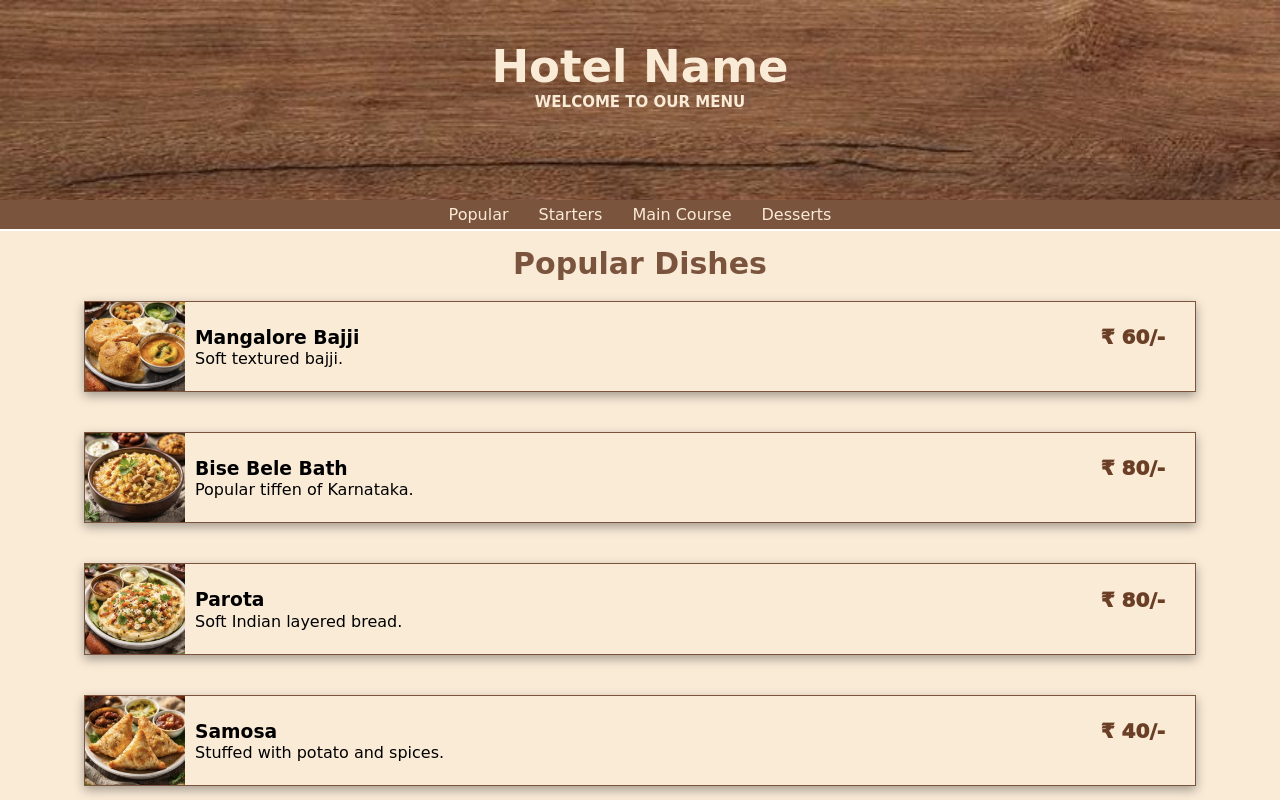
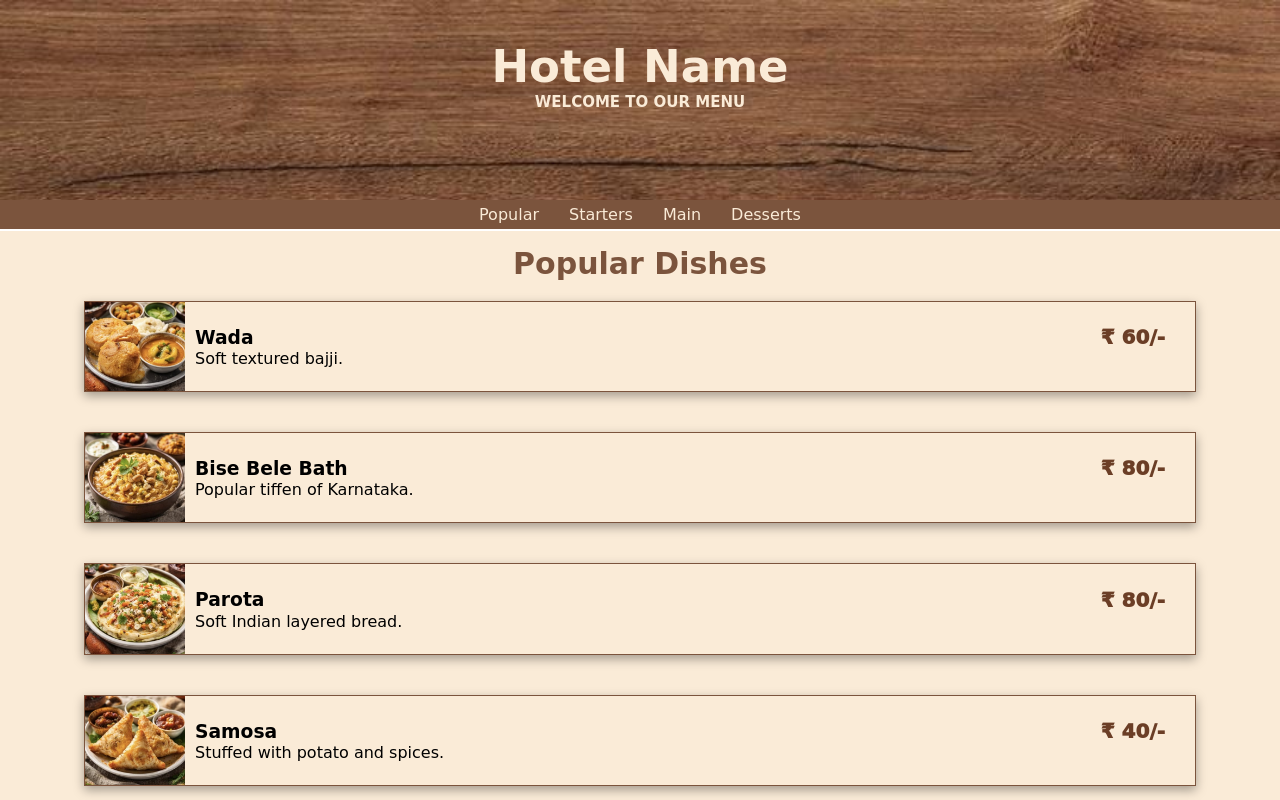
Before and after one commit to winmaccode/menu3, a plain HTML site: page index.html in a window 1280 px wide. Shown: the top 800 px of the page. Drawn offline with Linux system fonts and the light colour scheme; files whose address does not match are found by name; a web font is replaced by a local one.

Commit message:
Update index.html

```diff
--- a/index.html
+++ b/index.html
@@ -21,7 +21,7 @@
         <ul class="navbar-links">
             <li><a href="./index.html" class="one">Popular</a></li>
             <li><a href="./starters.html" class="one">Starters</a></li>
-            <li><a href="./maincourse.html" class="one">Main Course</a></li>
+            <li><a href="./maincourse.html" class="one">Main</a></li>
             <li><a href="./desserts.html" class="one">Desserts</a></li>
         </ul>
     </nav>
@@ -39,7 +39,7 @@
 
                 <div class="about-items">
                     <h3 class="item-main">
-                        Mangalore Bajji
+                        Wada
                         <span class="price">&#8377 60/-</span>
                     </h3>
 
```
